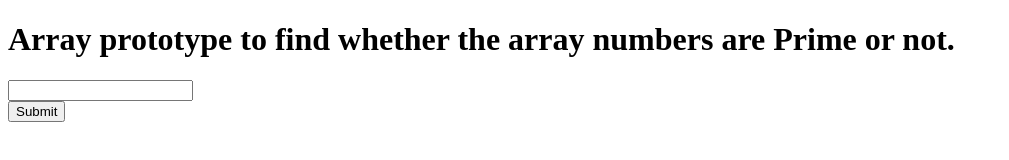
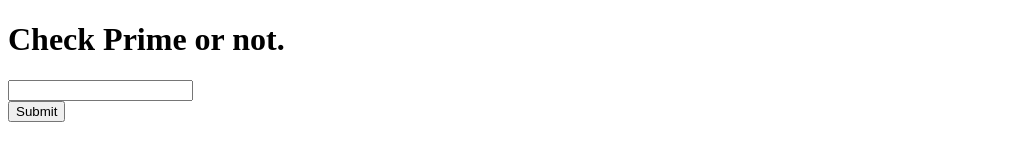
Before and after one commit to theSaswat/Adv_frontend, a plain HTML site: page jan_01/Prime/index.html in a window 1280 px wide. Shown: the whole page, without its empty margins (0-1009 px from the left). Drawn offline with Linux system fonts and the light colour scheme.

Commit message:
Update index.html

```diff
--- a/jan_01/Prime/index.html
+++ b/jan_01/Prime/index.html
@@ -7,7 +7,7 @@
     <title> Array Prototype</title>
 </head>
 <body>
-    <h1> Array prototype to find whether the array numbers are Prime or not.</h1>
+    <h1> Check Prime or not.</h1>
     <input type="text" id="inpfield" ><br>
     <button id="submit" onclick="fn()">Submit</button>
     <div id="results"></div>
```
